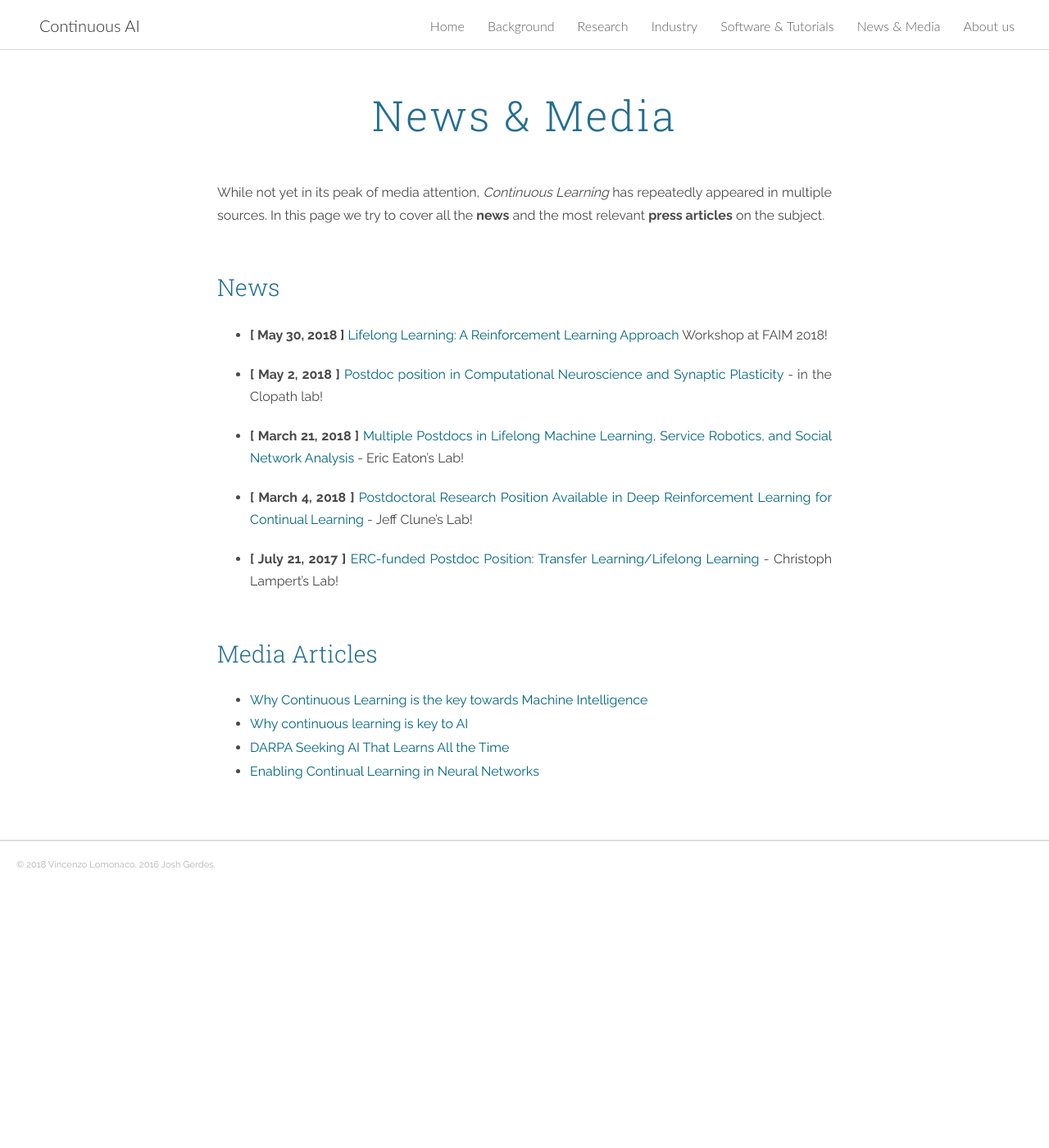
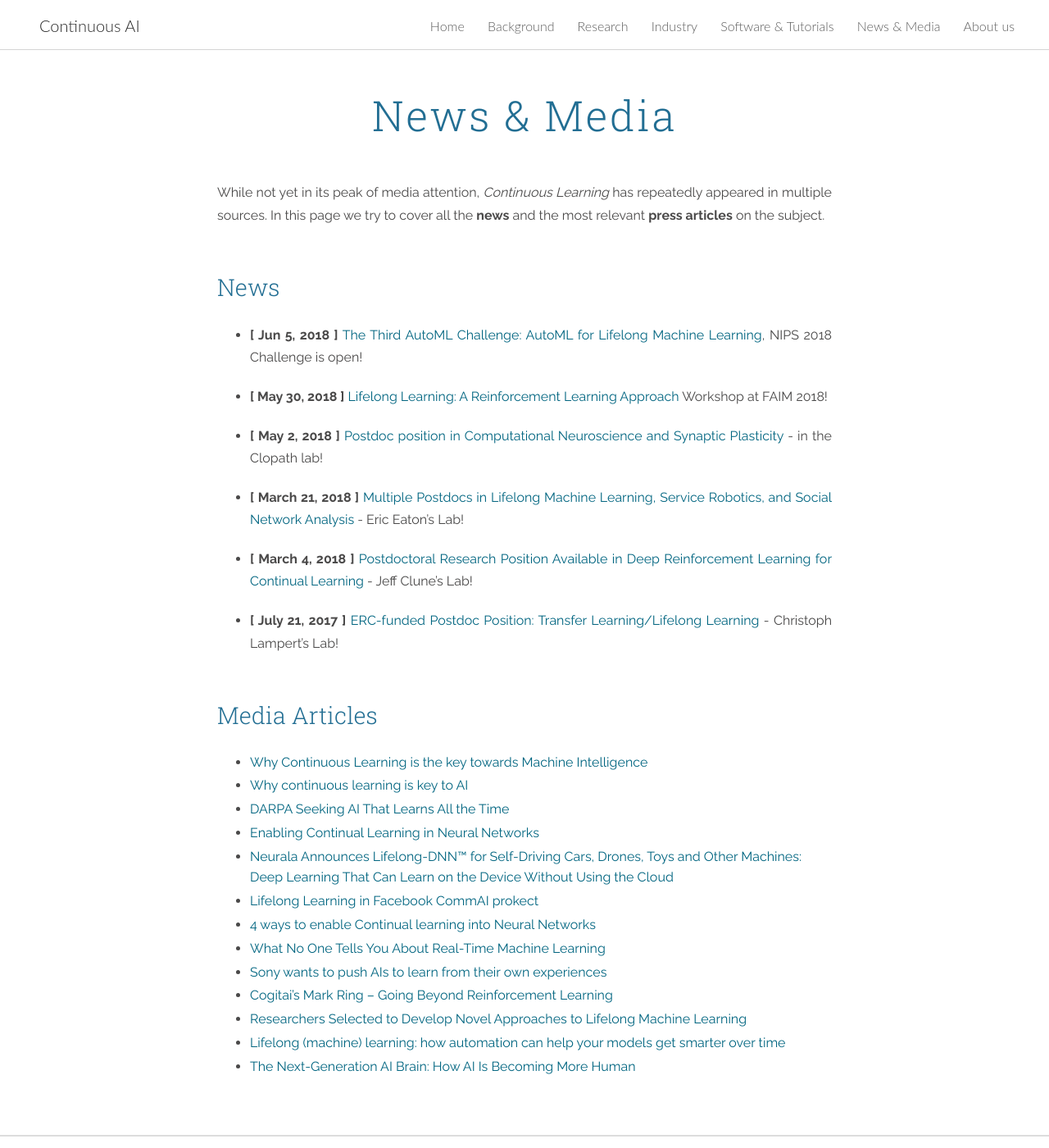
Before and after one commit to giparisi/website, a Jekyll site: the page built from news_and_media.md, in a window 1280 px wide and 1400 px high. Shown: the whole window at 82% size. Built offline with Jekyll 4.4.1, drawn with Linux system fonts in a browser that asks for light colours; nearby versions of some CDN libraries.

Commit message:
news and media articles added.

```diff
--- a/news_and_media.md
+++ b/news_and_media.md
@@ -10,6 +10,9 @@ While not yet in its peak of media attention, *Continuous Learning* has repeated
 </p>-->
 
 <h3 id="news" style="margin-bottom: 30px;">News</h3>
+
+
+- **[ Jun 5, 2018 ]** [The Third AutoML Challenge: AutoML for Lifelong Machine Learning](https://www.4paradigm.com/competition/nips2018), NIPS 2018 Challenge is open!
 
 - **[ May 30, 2018 ]** [Lifelong Learning: A Reinforcement Learning Approach](https://sites.google.com/view/llarla2018/home) Workshop at FAIM 2018!
 
@@ -28,3 +31,12 @@ While not yet in its peak of media attention, *Continuous Learning* has repeated
 - [Why continuous learning is key to AI](https://www.oreilly.com/ideas/why-continuous-learning-is-key-to-ai)
 - [DARPA Seeking AI That Learns All the Time](https://spectrum.ieee.org/cars-that-think/robotics/artificial-intelligence/darpa-seeking-ai-that-can-learn-all-the-time)
 - [Enabling Continual Learning in Neural Networks](https://deepmind.com/blog/enabling-continual-learning-in-neural-networks/)
+- [Neurala Announces Lifelong-DNN™ for Self-Driving Cars, Drones, Toys and Other Machines: Deep Learning That Can Learn on the Device Without Using the Cloud](https://www.neurala.com/press-releases/edge-deep-learning-without-cloud)
+- [Lifelong Learning in Facebook CommAI prokect](https://research.fb.com/downloads/commai/)
+- [4 ways to enable Continual learning into Neural Networks](https://hub.packtpub.com/4-ways-enable-continual-learning-neural-networks/)
+- [What No One Tells You About Real-Time Machine Learning](https://www.kdnuggets.com/2015/11/petrov-real-time-machine-learning.html)
+- [Sony wants to push AIs to learn from their own experiences](https://www.engadget.com/2016/05/17/sony-ai-continual-learning/)
+- [Cogitai’s Mark Ring – Going Beyond Reinforcement Learning](https://www.techemergence.com/cogitais-mark-ring-going-beyond-reinforcement-learning/)
+- [Researchers Selected to Develop Novel Approaches to Lifelong Machine Learning](https://www.darpa.mil/news-events/2018-05-03)
+- [Lifelong (machine) learning: how automation can help your models get smarter over time](https://www.ibm.com/blogs/bluemix/2017/10/lifelong-machine-learning-automation-can-help-models-get-smarter-time/)
+- [The Next-Generation AI Brain: How AI Is Becoming More Human](https://www.forbes.com/sites/forbestechcouncil/2018/04/09/the-next-generation-ai-brain-how-ai-is-becoming-more-human/2/)
```
